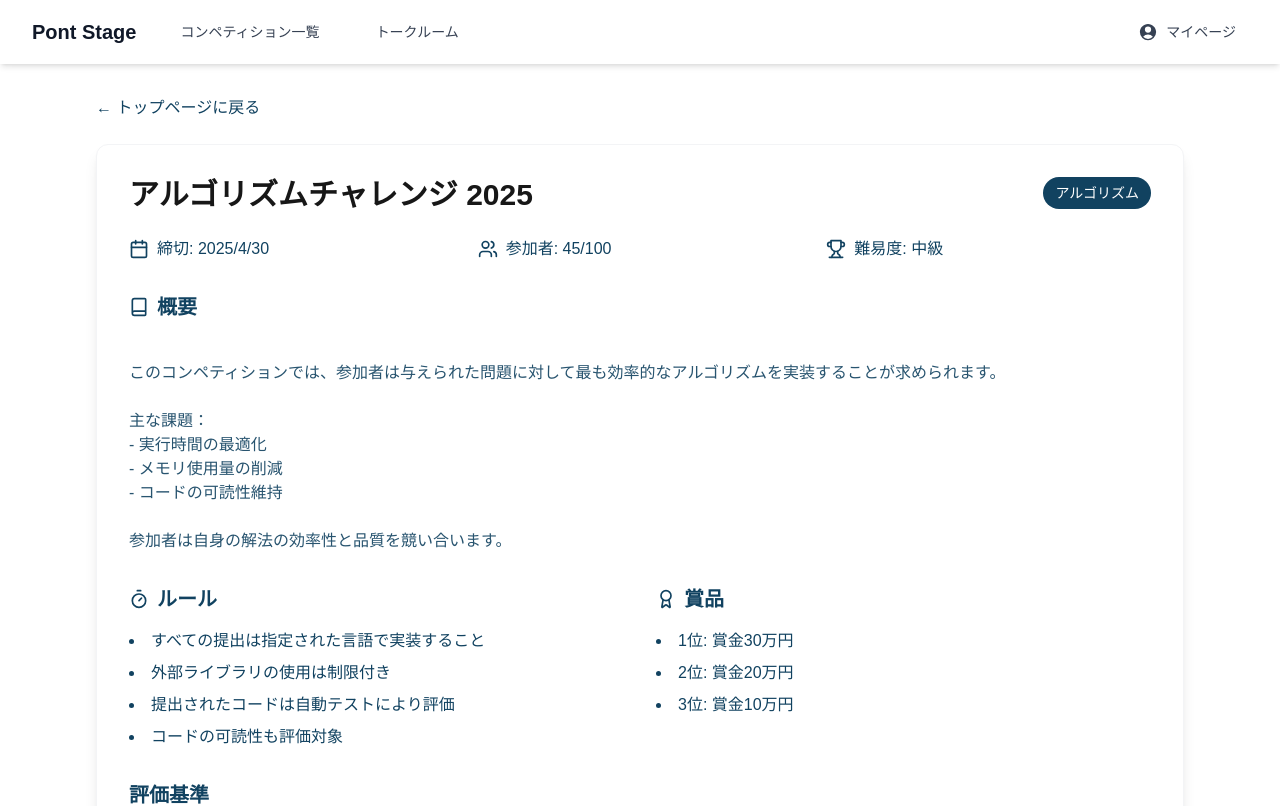
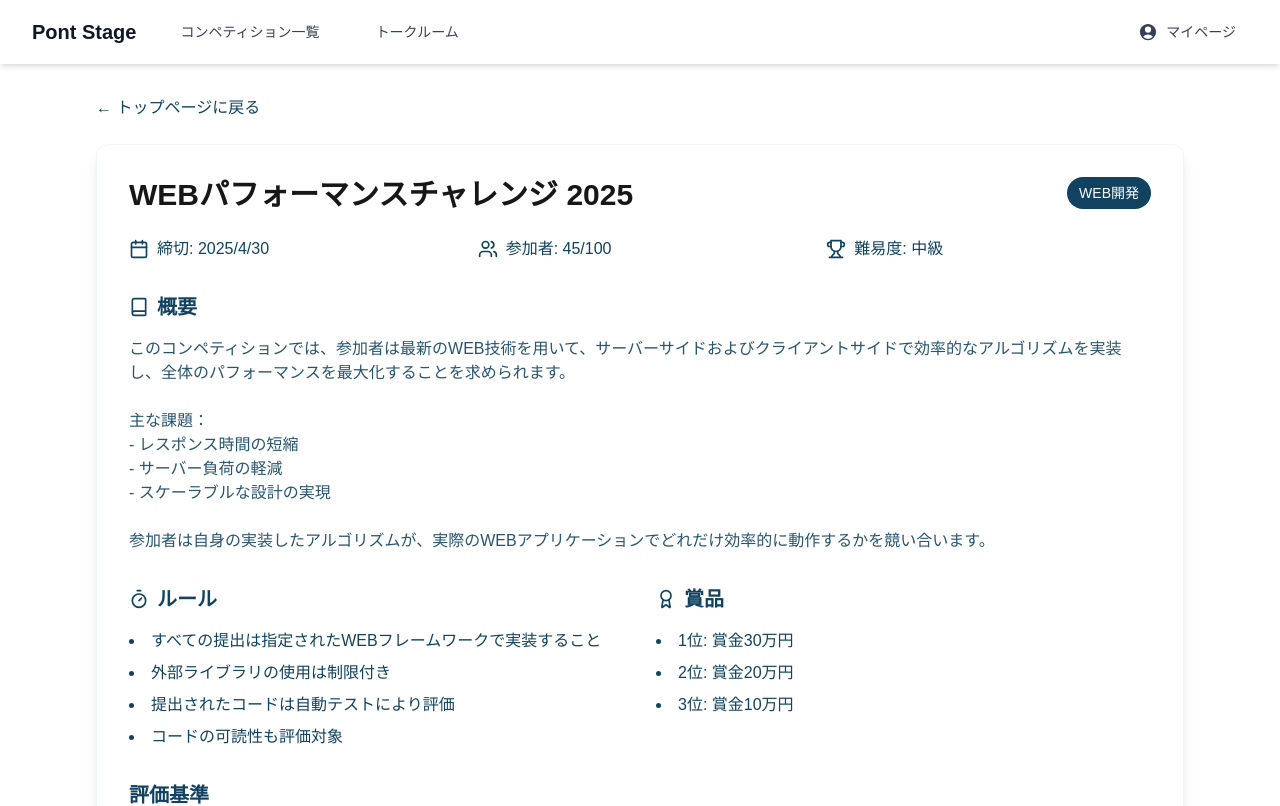
Before and after one commit to tktm8/howtv2025, a Next.js app: page /competition/1 in a window 1280 px wide. Shown: the top 806 px of the page. Built offline with nearby package versions, Linux system fonts and the light colour scheme.

Commit message:
change: competition data

```diff
--- a/src/app/competition/[id]/page.tsx
+++ b/src/app/competition/[id]/page.tsx
@@ -5,25 +5,22 @@ import Link from 'next/link';
 const competitions = [
   {
     id: 1,
-    title: "アルゴリズムチャレンジ 2025",
-    description: "効率的なアルゴリズムの実装を競うコンペティション",
-    longDescription: `
-      このコンペティションでは、参加者は与えられた問題に対して最も効率的なアルゴリズムを実装することが求められます。
-
-      主な課題：
-      - 実行時間の最適化
-      - メモリ使用量の削減
-      - コードの可読性維持
-
-      参加者は自身の解法の効率性と品質を競い合います。
-    `,
+    title: "WEBパフォーマンスチャレンジ 2025",
+    description: "効率的なWEBアルゴリズムとパフォーマンス最適化を競うコンペティション",
+    longDescription:
+      "このコンペティションでは、参加者は最新のWEB技術を用いて、サーバーサイドおよびクライアントサイドで効率的なアルゴリズムを実装し、全体のパフォーマンスを最大化することを求められます。\n\n" +
+      "主な課題：\n" +
+      "- レスポンス時間の短縮\n" +
+      "- サーバー負荷の軽減\n" +
+      "- スケーラブルな設計の実現\n\n" +
+      "参加者は自身の実装したアルゴリズムが、実際のWEBアプリケーションでどれだけ効率的に動作するかを競い合います。",
     deadline: "2025/4/30",
     participants: 45,
     maxParticipants: 100,
-    category: "アルゴリズム",
+    category: "WEB開発",
     difficulty: "中級",
     rules: [
-      "すべての提出は指定された言語で実装すること",
+      "すべての提出は指定されたWEBフレームワークで実装すること",
       "外部ライブラリの使用は制限付き",
       "提出されたコードは自動テストにより評価",
       "コードの可読性も評価対象"
@@ -34,33 +31,31 @@ const competitions = [
       "3位: 賞金10万円"
     ],
     evaluationCriteria: [
-      "実行時間（40%）",
-      "メモリ使用量（30%）",
+      "パフォーマンス（40%）",
+      "リソース使用量（30%）",
       "コードの品質（20%）",
       "ドキュメント（10%）"
     ]
   },
   {
     id: 2,
-    title: "UI/UXデザインバトル",
-    description: "革新的なユーザーインターフェースのデザインコンペ",
-    longDescription: `
-      最新のトレンドとユーザビリティを考慮した、革新的なUIデザインを競うコンペティション。
-      実際のユースケースに基づいたデザイン課題に挑戦していただきます。
-
-      フォーカスエリア：
-      - モバイルファースト設計
-      - アクセシビリティ
-      - インタラクションデザイン
-    `,
+    title: "モバイルUXデザインバトル",
+    description: "革新的なモバイルユーザーインターフェースのデザインコンペ",
+    longDescription:
+      "最新のモバイルトレンドとユーザビリティを考慮した、革新的なモバイルUI/UXデザインを競うコンペティションです。\n\n" +
+      "主な課題：\n" +
+      "- モバイルファースト設計\n" +
+      "- アクセシビリティの確保\n" +
+      "- インタラクティブなユーザー体験の提供\n\n" +
+      "参加者は実際のモバイルアプリケーションを想定したデザイン課題に取り組み、ユーザーの使いやすさと革新性を競い合います。",
     deadline: "2025/5/15",
     participants: 28,
     maxParticipants: 50,
-    category: "デザイン",
+    category: "モバイルアプリ",
     difficulty: "上級",
     rules: [
-      "オリジナルの作品であること",
-      "指定されたデザインシステムに従うこと",
+      "オリジナルのデザインであること",
+      "指定されたモバイルデザインシステムに従うこと",
       "アクセシビリティガイドラインの遵守",
       "プロトタイプの提出必須"
     ],
@@ -77,19 +72,84 @@ const competitions = [
     ]
   },
   {
+    id: 3,
+    title: "WEB AI統合チャレンジ",
+    description: "最新のAI技術を活用したWEBアプリケーションの最適化に挑戦するコンペティション",
+    longDescription:
+      "このコンペティションでは、参加者はWEBアプリケーションにAI技術を統合し、ユーザー体験や業務効率の向上を目指します。\n\n" +
+      "主な課題：\n" +
+      "- AIモデルの統合と最適化\n" +
+      "- リアルタイムデータ処理の効率化\n" +
+      "- ユーザーインターフェースとのシームレスな連携\n\n" +
+      "参加者は実装したソリューションのパフォーマンスと革新性を競い合います。",
+    deadline: "2025/4/20",
+    participants: 67,
+    maxParticipants: 150,
+    category: "WEB開発",
+    difficulty: "上級",
+    rules: [
+      "指定されたWEBフレームワークで実装すること",
+      "AIモデル統合に関するガイドラインを遵守すること",
+      "外部APIの使用は制限付き",
+      "自動テストにより評価"
+    ],
+    prizes: [
+      "1位: 賞金30万円",
+      "2位: 賞金20万円",
+      "3位: 賞金10万円"
+    ],
+    evaluationCriteria: [
+      "AI統合効率（40%）",
+      "パフォーマンス（30%）",
+      "コードの品質（20%）",
+      "ドキュメント（10%）"
+    ]
+  },
+  {
+    id: 4,
+    title: "WEBセキュリティハッカソン",
+    description: "WEBアプリケーションの脆弱性を見つけて修正するコンペティション",
+    longDescription:
+      "このコンペティションでは、参加者は最新のWEBアプリケーションに対するセキュリティの脆弱性を検出し、効果的な修正策を提案します。\n\n" +
+      "主な課題：\n" +
+      "- 脆弱性の迅速な発見\n" +
+      "- セキュリティ対策の実装\n" +
+      "- コードの安全性の向上\n\n" +
+      "参加者は発見した問題点とその修正提案の実効性を競い合います。",
+    deadline: "2025/5/1",
+    participants: 32,
+    maxParticipants: 80,
+    category: "WEB開発",
+    difficulty: "中級",
+    rules: [
+      "オリジナルのコードで脆弱性を検出すること",
+      "指定されたセキュリティガイドラインを遵守すること",
+      "自動テストによる評価を受けること",
+      "修正提案も併せて提出すること"
+    ],
+    prizes: [
+      "1位: 賞金30万円",
+      "2位: 賞金20万円",
+      "3位: 賞金10万円"
+    ],
+    evaluationCriteria: [
+      "セキュリティ堅牢性（40%）",
+      "修正提案の有効性（30%）",
+      "コードの品質（20%）",
+      "レポートの詳細度（10%）"
+    ]
+  },
+  {
     id: 5,
     title: "WEB開発イノベーションコンペ",
     description: "最新のWeb技術を駆使した革新的なWebアプリケーションの開発を競うコンペティション",
-    longDescription: `
-      このコンペティションでは、参加者は最新のWeb技術を活用して、ユーザー体験に優れたWebアプリケーションを開発します。
-
-      主な課題：
-      - レスポンシブデザインの実装
-      - パフォーマンス最適化
-      - セキュリティ対策の強化
-
-      ユーザーインターフェースとバックエンドの両面からの最適化が求められます。
-    `,
+    longDescription:
+      "このコンペティションでは、参加者は最新のWeb技術を活用して、ユーザー体験に優れたWebアプリケーションを開発します。\n\n" +
+      "主な課題：\n" +
+      "- レスポンシブデザインの実装\n" +
+      "- パフォーマンス最適化\n" +
+      "- セキュリティ対策の強化\n\n" +
+      "ユーザーインターフェースとバックエンドの両面からの最適化が求められます。",
     deadline: "2025/5/10",
     participants: 35,
     maxParticipants: 70,
@@ -117,16 +177,13 @@ const competitions = [
     id: 6,
     title: "モバイルアプリ開発チャレンジ",
     description: "革新的なモバイルアプリのアイデアと実装を競うコンペティション",
-    longDescription: `
-      このコンペティションでは、参加者は直感的で使いやすいモバイルアプリを企画・開発します。
-
-      主な課題：
-      - ユーザーインターフェースの最適化
-      - パフォーマンスの向上
-      - クロスプラットフォーム対応
-
-      斬新なアイデアと技術力が評価されます。
-    `,
+    longDescription:
+      "このコンペティションでは、参加者は直感的で使いやすいモバイルアプリを企画・開発します。\n\n" +
+      "主な課題：\n" +
+      "- ユーザーインターフェースの最適化\n" +
+      "- パフォーマンスの向上\n" +
+      "- クロスプラットフォーム対応\n\n" +
+      "斬新なアイデアと技術力が評価されます。",
     deadline: "2025/5/20",
     participants: 40,
     maxParticipants: 80,
--- a/src/app/page.tsx
+++ b/src/app/page.tsx
@@ -5,48 +5,48 @@ import Link from 'next/link';
 const competitions = [
   {
     id: 1,
-    title: "アルゴリズムチャレンジ 2025",
-    description: "効率的なアルゴリズムの実装を競うコンペティション",
+    title: "WEBパフォーマンスチャレンジ 2025",
+    description: "効率的なWEBアルゴリズムとパフォーマンス最適化を競うコンペティション",
     deadline: "2025/4/30",
     participants: 45,
     maxParticipants: 100,
-    category: "アルゴリズム",
+    category: "WEB開発",
     difficulty: "中級"
   },
   {
     id: 2,
-    title: "UI/UXデザインバトル",
-    description: "革新的なユーザーインターフェースのデザインコンペ",
+    title: "モバイルUXデザインバトル",
+    description: "革新的なモバイルユーザーインターフェースのデザインコンペティション",
     deadline: "2025/5/15",
     participants: 28,
     maxParticipants: 50,
-    category: "デザイン",
+    category: "モバイルアプリ",
     difficulty: "上級"
   },
   {
     id: 3,
-    title: "AIモデル最適化コンペ",
-    description: "機械学習モデルの性能向上に挑戦",
+    title: "WEB AI統合チャレンジ",
+    description: "最新のAI技術を活用したWEBアプリ最適化に挑戦するコンペティション",
     deadline: "2025/4/20",
     participants: 67,
     maxParticipants: 150,
-    category: "AI/ML",
+    category: "WEB開発",
     difficulty: "上級"
   },
   {
     id: 4,
-    title: "セキュリティハッカソン",
-    description: "セキュリティの脆弱性を見つけて修正",
+    title: "WEBセキュリティハッカソン",
+    description: "WEBアプリケーションの脆弱性を見つけ修正するコンペティション",
     deadline: "2025/5/1",
     participants: 32,
     maxParticipants: 80,
-    category: "セキュリティ",
+    category: "WEB開発",
     difficulty: "中級"
   },
   {
     id: 5,
     title: "WEB開発イノベーションコンペ",
-    description: "最新のWeb技術を駆使した革新的なWebアプリケーションを開発するコンペティション",
+    description: "最新のWeb技術を駆使した革新的なWebアプリケーションの開発を競うコンペティション",
     deadline: "2025/5/10",
     participants: 35,
     maxParticipants: 70,
```
